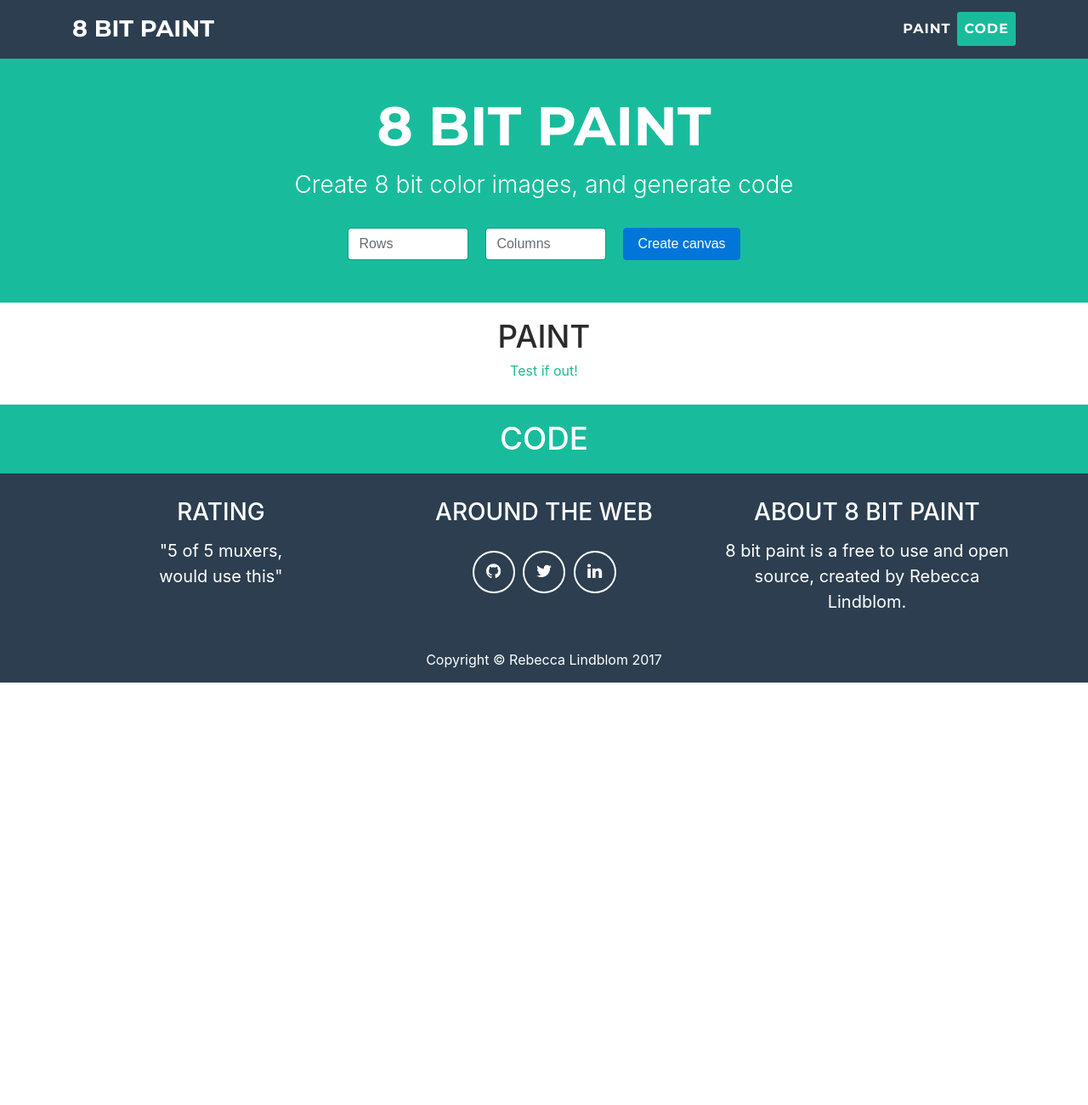
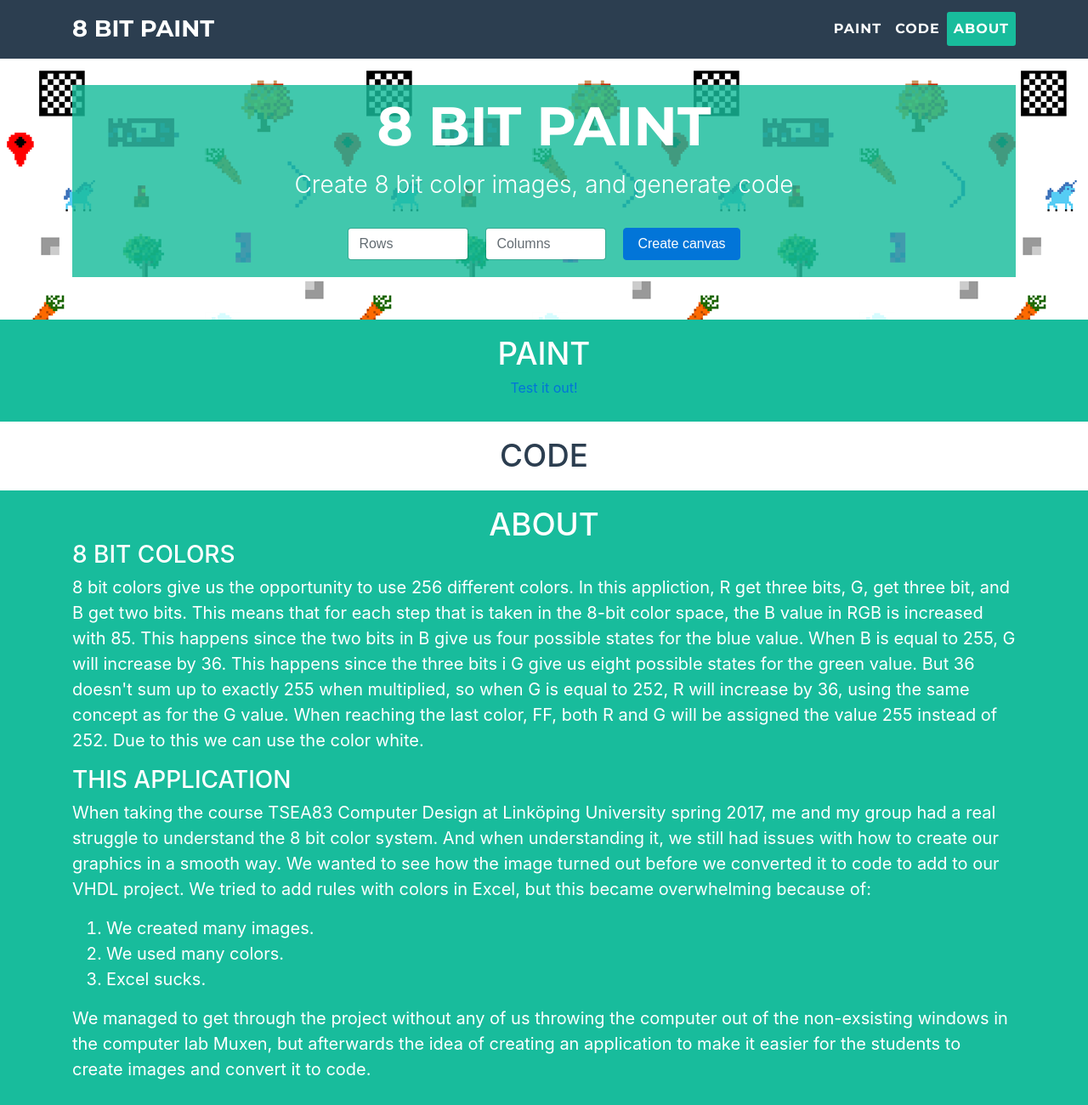
Before and after one commit to becczor/8-bit-paint, a website with bundled scripts: page index.html in a window 1280 px wide. Shown: the top 1300 px of the page at 85% size. Before the commit the page ends 803 px from the top, so only its background shows below. Built offline with nearby package versions, Linux system fonts and the light colour scheme.

Commit message:
added background image, text to about section, more todo

```diff
--- a/css/freelancer.css
+++ b/css/freelancer.css
@@ -8,7 +8,8 @@ body {
   overflow-x: hidden;
   background-color: #2C3E50}
 
-p {
+p,
+ol {
   font-size: 20px; }
 
 p.small {
@@ -159,7 +160,8 @@ section.success {
 header.masthead {
   text-align: center;
   color: white;
-  background: #18BC9C; }
+  /*background: #18BC9C; */
+  background-image: url("../img/background.png"); }
   header.masthead .container {
     padding-top: 100px;
     padding-bottom: 50px; }
@@ -175,6 +177,11 @@ header.masthead {
   header.masthead .intro-text .skills {
     font-size: 1.25em;
     font-weight: 300; }
+
+  .intro-text {
+    background-color: rgba(24, 188, 156, 0.82); /* #18BC9C with transparency*/
+    padding-bottom: 20px;
+  }
 
 @media (min-width: 768px) {
   header.masthead .container {
--- a/css/stylesheet.css
+++ b/css/stylesheet.css
@@ -11,6 +11,10 @@
 	width: 142px!important;
 }
 
+h2.default {
+	color: #2C3E50;
+}
+
 h3 {
 	font-size: 1.3em;
 }
--- a/index.html
+++ b/index.html
@@ -54,6 +54,9 @@
                     <li class="nav-item">
                         <a class="nav-link" href="#about">Code</a>
                     </li>
+                    <li class="nav-item">
+                        <a class="nav-link" href="#realabout">About</a>
+                    </li>
                 </ul>
             </div>
         </div>
@@ -84,11 +87,11 @@
     </header>
 
     <!-- Portfolio Grid Section -->
-    <section class="default" id="portfolio">
+    <section class="success" id="portfolio">
         <div class="container">
             <h2 class="text-center">Paint</h2>
             <!--<hr class="star-primary">-->
-            <a class="nav-link text-center nav-item active" target="_blank" href="https://becczor.github.io/8-bit-paint/test.html">Test if out!</a>
+            <a class="nav-link text-center nav-item" target="_blank" href="https://becczor.github.io/8-bit-paint/test.html">Test it out!</a>
 
         </div>
         <div>
@@ -97,10 +100,34 @@
     </section>
 
     <!-- About Section -->
-    <section class="success" id="about">
+    <section class="default" id="about">
         <div class="container">
-            <h2 class="text-center">Code</h2>
+            <h2 class="text-center default">Code</h2>
             <!--<hr class="star-light">-->
+        </div>
+    </section>
+
+    <!-- About Section -->
+    <section class="success" id="realabout">
+        <div class="container">
+            <h2 class="text-center">About</h2>
+            <!--<hr class="star-light">-->
+            <h3>8 bit colors</h3>
+            <p>
+                8 bit colors give us the opportunity to use 256 different colors. In this appliction, R get three bits, G, get three bit, and B get two bits. This means that for each step that is taken in the 8-bit color space, the B value in RGB is increased with 85. This happens since the two bits in B give us four possible states for the blue value. When B is equal to 255, G will increase by 36. This happens since the three bits i G give us eight possible states for the green value. But 36 doesn't sum up to exactly 255 when multiplied, so when G is equal to 252, R will increase by 36, using the same concept as for the G value. When reaching the last color, FF, both R and G will be assigned the value 255 instead of 252. Due to this we can use the color white.
+            </p>
+            <h3>This application</h3>
+            <p>
+                When taking the course TSEA83 Computer Design at Linköping University spring 2017, me and my group had a real struggle to understand the 8 bit color system. And when understanding it, we still had issues with how to create our graphics in a smooth way. We wanted to see how the image turned out before we converted it to code to add to our VHDL project. We tried to add rules with colors in Excel, but this became overwhelming because of:
+            </p>
+            <ol>
+                <li>We created many images.</li>
+                <li>We used many colors.</li>
+                <li>Excel sucks.</li>
+            </ol>
+            <p>
+                We managed to get through the project without any of us throwing the computer out of the non-exsisting windows in the computer lab Muxen, but afterwards the idea of creating an application to make it easier for the students to create images and convert it to code.
+            </p>
         </div>
     </section>
 
```
Also changed, not shown: favicon.ico (added), img/background.PNG (added).
